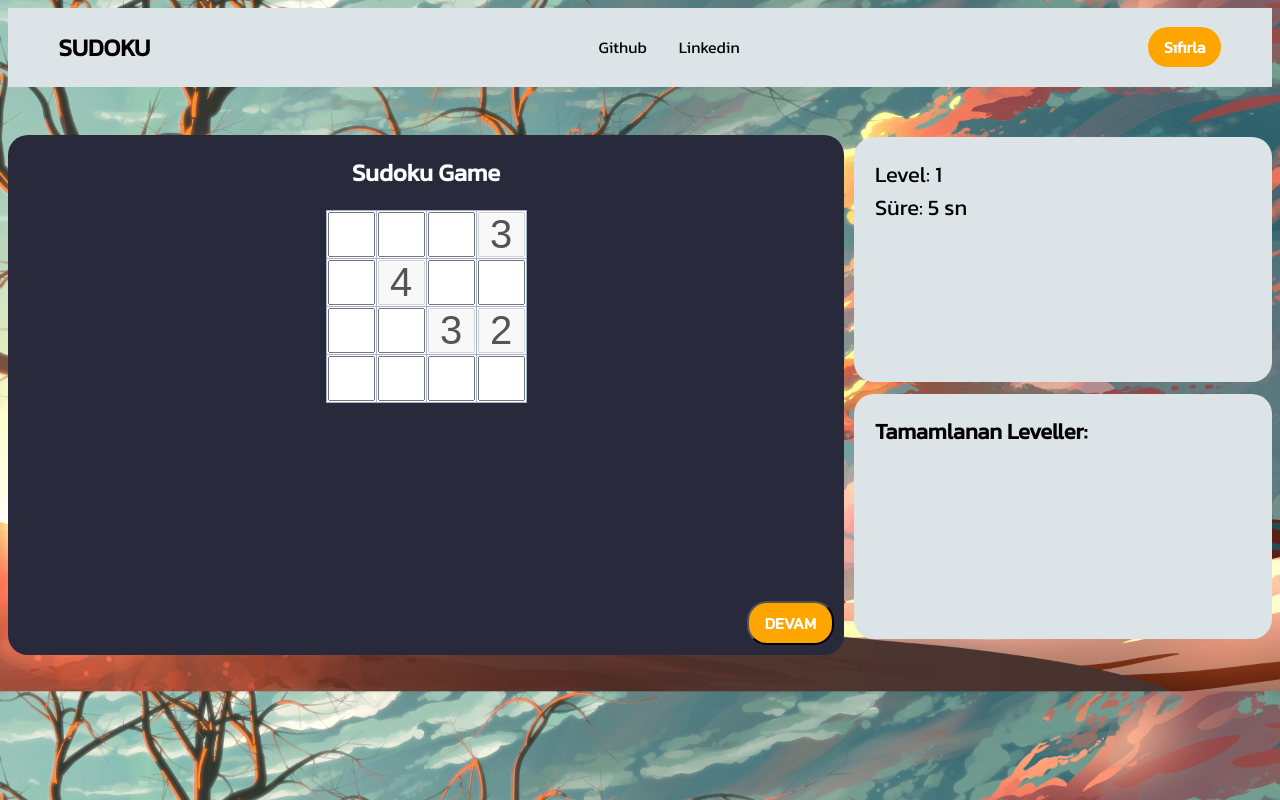
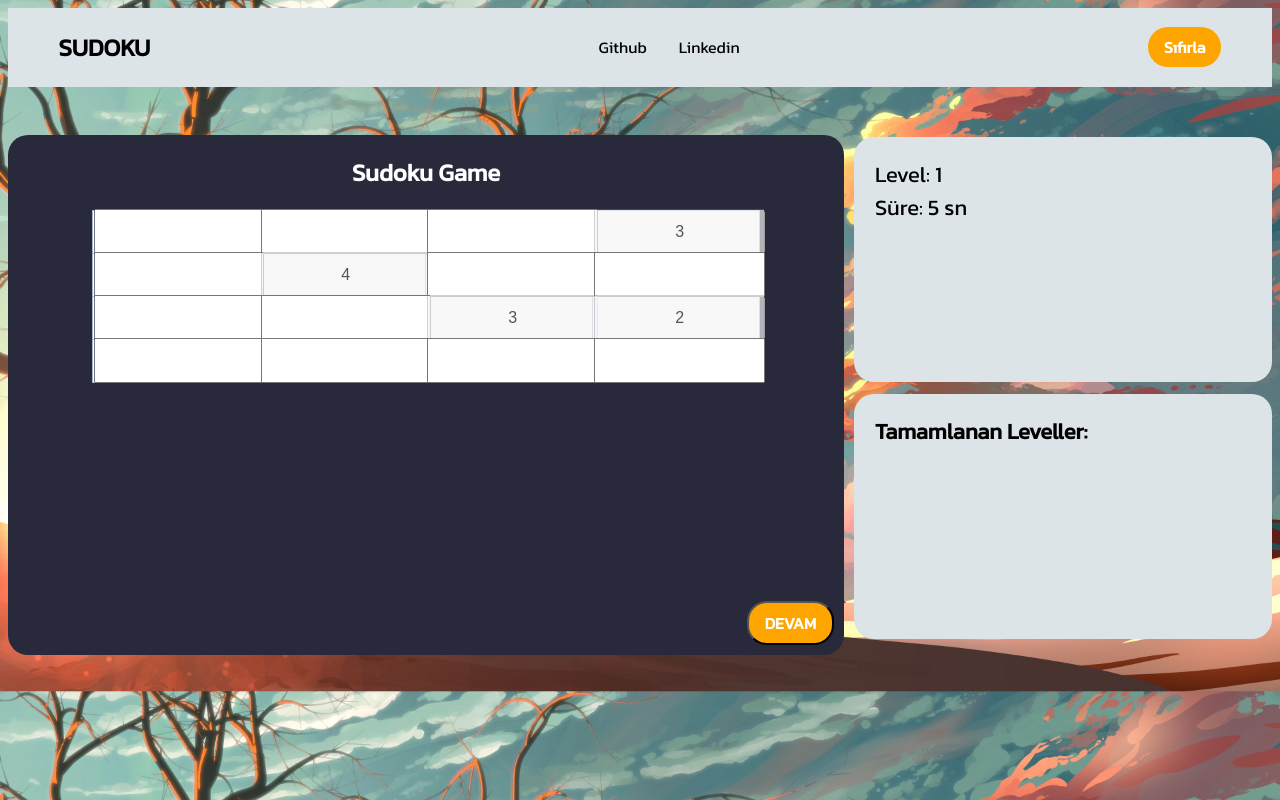
Before and after one commit to beyzayildizli/SudokuGame, a plain HTML site: page index.html in a window 1280 px wide. Drawn offline with Linux system fonts and the light colour scheme.

Commit message:
Update styles.css

```diff
--- a/styles.css
+++ b/styles.css
@@ -4,21 +4,21 @@ table {
     text-align: center;
     margin: 0 auto;
     background-color: white;
+    width: 80%; /* Örneğin, ekran genişliğinin 80%'i kadar genişlik */
 }
 
-td,
-th {
+td, th {
     border: 1px solid rgb(164, 179, 211);
-    width: 40px;
+    width: 8%; /* Örneğin, her hücre ekran genişliğinin 8%'i kadar genişlik */
     height: 40px;
     text-align: center;
 }
 
 .inputCell {
-    width: 39px;
-    height: 39px;
+    width: 99%; /* Örneğin, her giriş hücresi ekran genişliğinin 8%'i kadar genişlik */
+    height: 99%;
     text-align: center;
-    font-size: 40px;
+    font-size: 100%;
 }
 
 #info {
```
